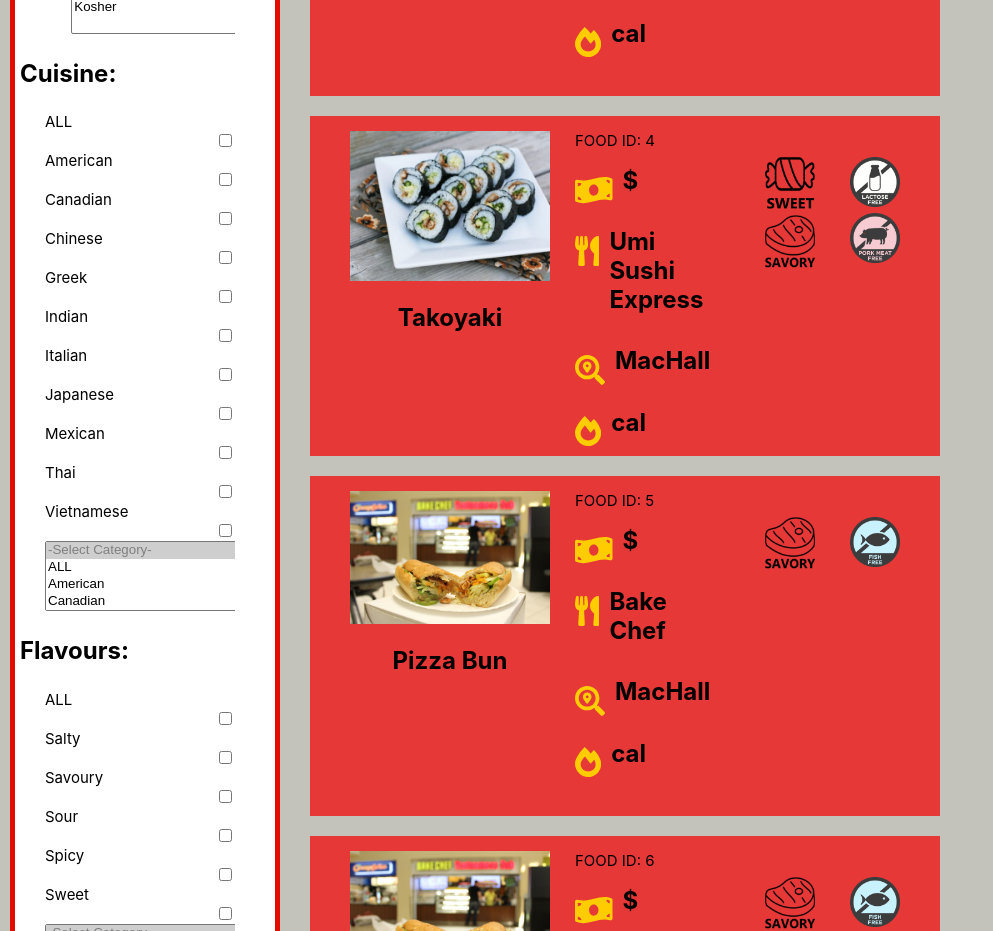
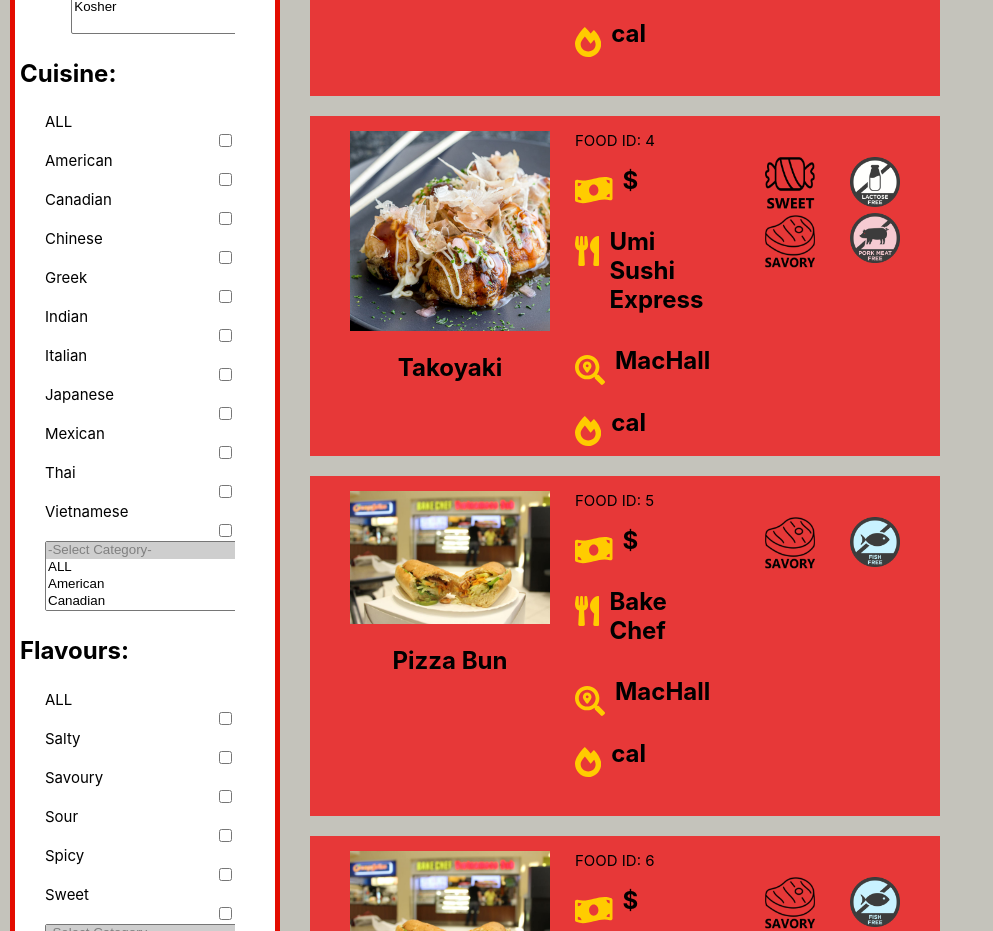
Before and after one commit to kaitlin31415/CalgaryHacksClient, a React (Create React App) app: page / in a window 1280 px wide. Shown: the part 1200-2131 px from the top of the page, without its empty margins (0-993 px from the left). Built offline with nearby package versions, Linux system fonts and the light colour scheme.

Commit message:
Added takoyaki

```diff
--- a/src/components/home.js
+++ b/src/components/home.js
@@ -38,6 +38,7 @@ var feedMeButton = require('../images/feedMeButton.png');
 var burgerImg = require('../images/burger.jpg');
 var bakechefImg = require('../images/bakechef.jpg');
 var sushiImg = require('../images/sushi.jpg');
+var takImg = require('../images/takoyaki.jpg');
 
 var burgerFlavor = [sweetIcon, savoryIcon, saltyIcon];
 var burgerDiet = [celeryIcon, fishFreeIcon];
@@ -85,7 +86,7 @@ const foodItems = [
   },
   {
     id: 4,
-    img: sushiImg,
+    img: takImg,
     name: "Takoyaki",
     restaurant: "Umi Sushi Express",
     location: "MacHall",
```
Also changed, not shown: src/images/takoyaki.jpg (added).
